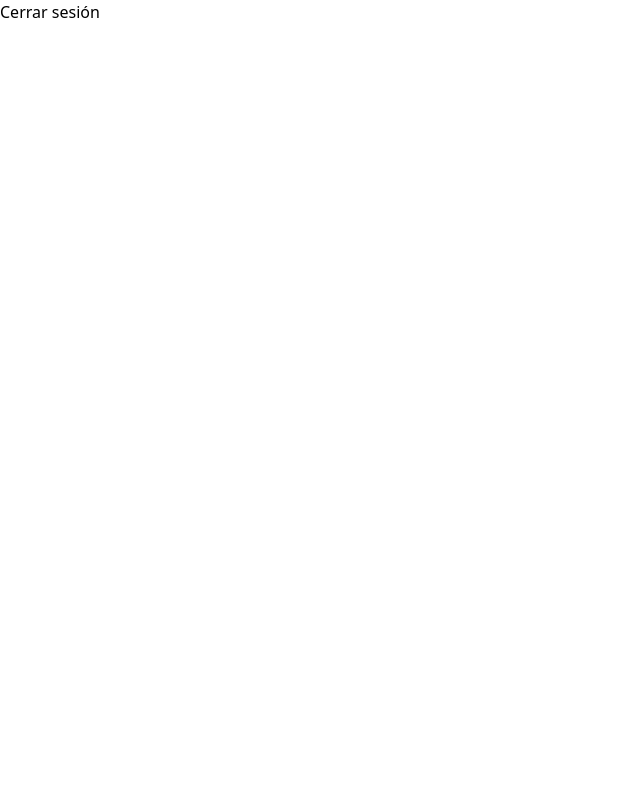
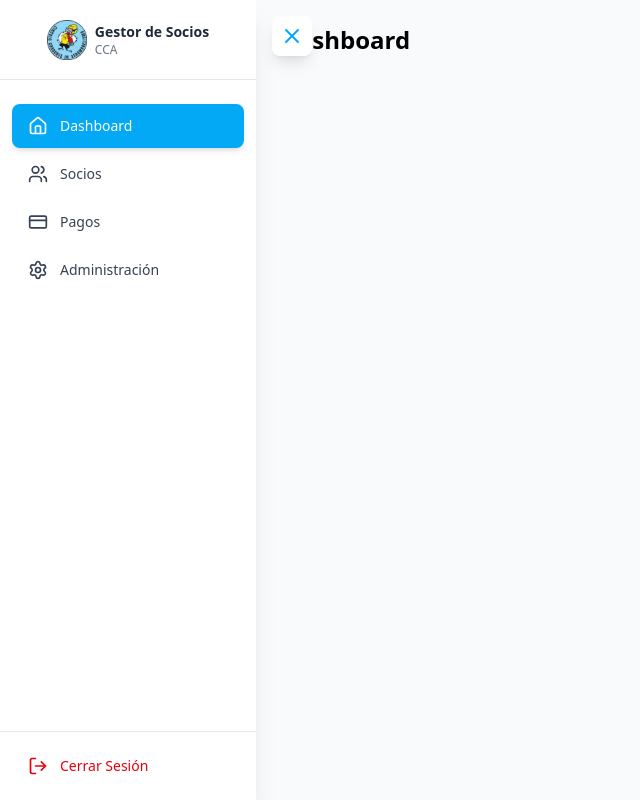
Before and after one commit to tommikimmel/GestorSociosCCA, a React (Vite) app: page / in a window 1280 px wide. Shown: the whole page, without its empty margins (0-640 px from the left). Built offline with nearby package versions, Linux system fonts and the light colour scheme; no server answers; sample sign-in values are in the browser's storage.

Commit message:
Sidebar y content

```diff
--- a/package.json
+++ b/package.json
@@ -12,6 +12,7 @@
   "dependencies": {
     "@tailwindcss/vite": "^4.1.18",
     "firebase": "^12.7.0",
+    "lucide-react": "^0.562.0",
     "react": "^19.2.0",
     "react-dom": "^19.2.0",
     "react-router-dom": "^7.11.0",
--- a/src/App.jsx
+++ b/src/App.jsx
@@ -1,26 +1,61 @@
 import { Routes, Route } from "react-router-dom";
 import Auth from "./pages/Auth";
 import Dashboard from "./pages/Dashboard";
+import Socios from "./pages/Socios";
+import Pagos from "./pages/Pagos";
+import Administracion from "./pages/Administracion";
 import NotFound from "./pages/NotFound";
 import ProtectedRoute from "./components/ProtectedRoute";
-
+import AdminLayout from "./components/layout/AdminLayout";
 export default function App() {
   return (
     <Routes>
-      {/* Página pública: login + register */}
       <Route path="/auth" element={<Auth />} />
 
-      {/* App protegida: solo usuarios logueados */}
       <Route
         path="/"
         element={
           <ProtectedRoute>
-            <Dashboard />
+            <AdminLayout>
+              <Dashboard />
+            </AdminLayout>
           </ProtectedRoute>
         }
       />
 
-      {/* Fallback */}
+      <Route
+        path="/socios"
+        element={
+          <ProtectedRoute>
+            <AdminLayout>
+              <Socios />
+            </AdminLayout>
+          </ProtectedRoute>
+        }
+      />
+
+      <Route
+        path="/pagos"
+        element={
+          <ProtectedRoute>
+            <AdminLayout>
+              <Pagos />
+            </AdminLayout>
+          </ProtectedRoute>
+        }
+      />
+
+      <Route
+        path="/administracion"
+        element={
+          <ProtectedRoute>
+            <AdminLayout>
+              <Administracion />
+            </AdminLayout>
+          </ProtectedRoute>
+        }
+      />
+
       <Route path="*" element={<NotFound />} />
     </Routes>
   );
--- /dev/null
+++ b/src/components/layout/AdminLayout.jsx
@@ -0,0 +1,22 @@
+import { useState } from "react";
+import Sidebar from "../layout/Sidebar";
+
+export default function AdminLayout({ children }) {
+  const [isSidebarOpen, setIsSidebarOpen] = useState(true);
+
+  return (
+    <div className="flex">
+      <Sidebar isOpen={isSidebarOpen} setIsOpen={setIsSidebarOpen} />
+
+      {/* Contenido */}
+      <main
+        className="w-full min-h-screen bg-gray-50 p-6 transition-all duration-300"
+        style={{
+          marginLeft: isSidebarOpen ? '256px' : '0px'
+        }}
+      >
+        {children}
+      </main>
+    </div>
+  );
+}
--- a/src/components/layout/Sidebar.jsx
+++ b/src/components/layout/Sidebar.jsx
@@ -0,0 +1,111 @@
+import { NavLink } from "react-router-dom";
+import { Home, Users, CreditCard, Settings, X, Menu, LogOut } from "lucide-react";
+import logoCCA from "../../assets/logoCCA.svg";
+import { logout } from "../../services/auth";
+
+const links = [
+  {
+    to: "/",
+    label: "Dashboard",
+    icon: Home
+  },
+  {
+    to: "/socios",
+    label: "Socios",
+    icon: Users
+  },
+  {
+    to: "/pagos",
+    label: "Pagos",
+    icon: CreditCard
+  },
+  {
+    to: "/administracion",
+    label: "Administración",
+    icon: Settings
+  },
+];
+
+export default function Sidebar({ isOpen, setIsOpen }) {
+return (
+    <>
+    {/* Botón toggle */}
+    <button
+        onClick={() => setIsOpen(!isOpen)}
+        className="fixed top-4 z-50 p-2 rounded-lg bg-white shadow-lg transition-all hover:shadow-xl"
+        style={{
+            color: '#03a9f4',
+            left: isOpen ? '272px' : '16px'
+        }}
+        aria-label={isOpen ? "Cerrar menú" : "Abrir menú"}>
+        {isOpen ? (
+            <X className="w-6 h-6" />
+        ) : (
+            <Menu className="w-6 h-6" />
+        )}
+    </button>
+
+      {/* Sidebar */}
+    <aside
+        className={`h-screen w-64 bg-white shadow-xl fixed left-0 top-0 transition-transform duration-300 ease-in-out ${
+            isOpen ? 'translate-x-0' : '-translate-x-full'
+        }`}
+    >
+        {/* Logo / Título */}
+        <div className="h-20 flex items-center justify-center px-4 border-b border-gray-200">
+            <div className="flex items-center gap-2">
+                <img
+                src={logoCCA}
+                alt="Logo CCA"
+                className="w-10 h-10 object-contain"
+                />
+                <div className="text-left">
+                    <h2 className="text-sm font-bold text-gray-800">
+                        Gestor de Socios
+                    </h2>
+                    <p className="text-xs text-gray-500">
+                        CCA
+                    </p>
+                </div>
+            </div>
+        </div>
+
+        {/* Navegación */}
+        <nav className="mt-6 flex flex-col px-3">
+            {links.map((link) => {
+                const Icon = link.icon;
+                return (
+                    <NavLink
+                        key={link.to}
+                        to={link.to}
+                        end
+                        className={({ isActive }) =>
+                            `px-4 py-3 mb-1 text-sm font-medium rounded-lg transition-all flex items-center gap-3
+                            ${
+                                isActive
+                                ? "text-white shadow-md"
+                                : "text-gray-700 hover:bg-gray-100"
+                            }`}
+                        style={({ isActive }) =>
+                            isActive ? { backgroundColor: '#03a9f4' } : {}}
+                    >
+                        <Icon className="w-5 h-5" />
+                        <span>
+                            {link.label}
+                        </span>
+                    </NavLink>
+                );
+            })}
+        </nav>
+
+        {/* Botón de cerrar sesión */}
+        <div className="absolute bottom-0 left-0 right-0 p-3 border-t border-gray-200">
+            <button onClick={logout} className="w-full flex items-center gap-3 px-4 py-3 text-sm font-medium text-red-600 rounded-lg hover:bg-red-50 transition-all">
+                <LogOut className="w-5 h-5" />
+                <span>Cerrar Sesión</span>
+            </button>
+        </div>
+    </aside>
+    </>
+);
+}
--- /dev/null
+++ b/src/pages/Administracion.jsx
@@ -0,0 +1,9 @@
+
+export default function Administracion() {
+  return (
+    <div>
+      <h1 className="text-2xl font-bold mb-4">Administración</h1>
+      <p>Bienvenido a la sección de administración.</p>
+    </div>
+  );
+}
--- a/src/pages/Auth.jsx
+++ b/src/pages/Auth.jsx
@@ -48,7 +48,7 @@ export default function Auth() {
         {/* Tarjeta de Login */}
         <div
           onClick={() => setIsRegister(false)}
-          className={`flex flex-col flex-1 bg-white rounded-xl shadow-lg p-8 cursor-pointer transition-all duration-500 min-h-[420px] ${
+          className={`flex flex-col flex-1 bg-white rounded-xl shadow-lg p-8 cursor-pointer transition-all duration-500 min-h-105 ${
             !isRegister
               ? 'ring-2 scale-105'
               : 'opacity-60 hover:opacity-80'
@@ -124,7 +124,7 @@ export default function Auth() {
         {/* Tarjeta de Registro */}
         <div
           onClick={() => setIsRegister(true)}
-          className={`flex flex-col flex-1 bg-white rounded-xl shadow-lg p-8 cursor-pointer transition-all duration-500 min-h-[420px] ${
+          className={`flex flex-col flex-1 bg-white rounded-xl shadow-lg p-8 cursor-pointer transition-all duration-500 min-h-105 ${
             isRegister
               ? 'ring-2 scale-105'
               : 'opacity-60 hover:opacity-80'
--- a/src/pages/Dashboard.jsx
+++ b/src/pages/Dashboard.jsx
@@ -1,7 +1,7 @@
-import { logout } from "../services/auth";
-
 export default function Dashboard() {
   return (
-    <button onClick={logout}>Cerrar sesión</button>
+    <div>
+      <h1 className="text-2xl font-bold mb-4">Dashboard</h1>
+    </div>
   );
 }
--- /dev/null
+++ b/src/pages/Pagos.jsx
@@ -0,0 +1,9 @@
+
+export default function Administracion() {
+  return (
+    <div>
+      <h1 className="text-2xl font-bold mb-4">Pagos</h1>
+      <p>Bienvenido a la sección de pagos.</p>
+    </div>
+  );
+}
--- /dev/null
+++ b/src/pages/Socios.jsx
@@ -0,0 +1,8 @@
+export default function Socios() {
+  return (
+    <div>
+      <h1 className="text-2xl font-bold mb-4">Gestión de Socios</h1>
+      <p>Aquí puedes gestionar la información de los socios.</p>
+    </div>
+  );
+}
```
Also changed, not shown: 1 other file (tests, documents, lock files or other folders).
